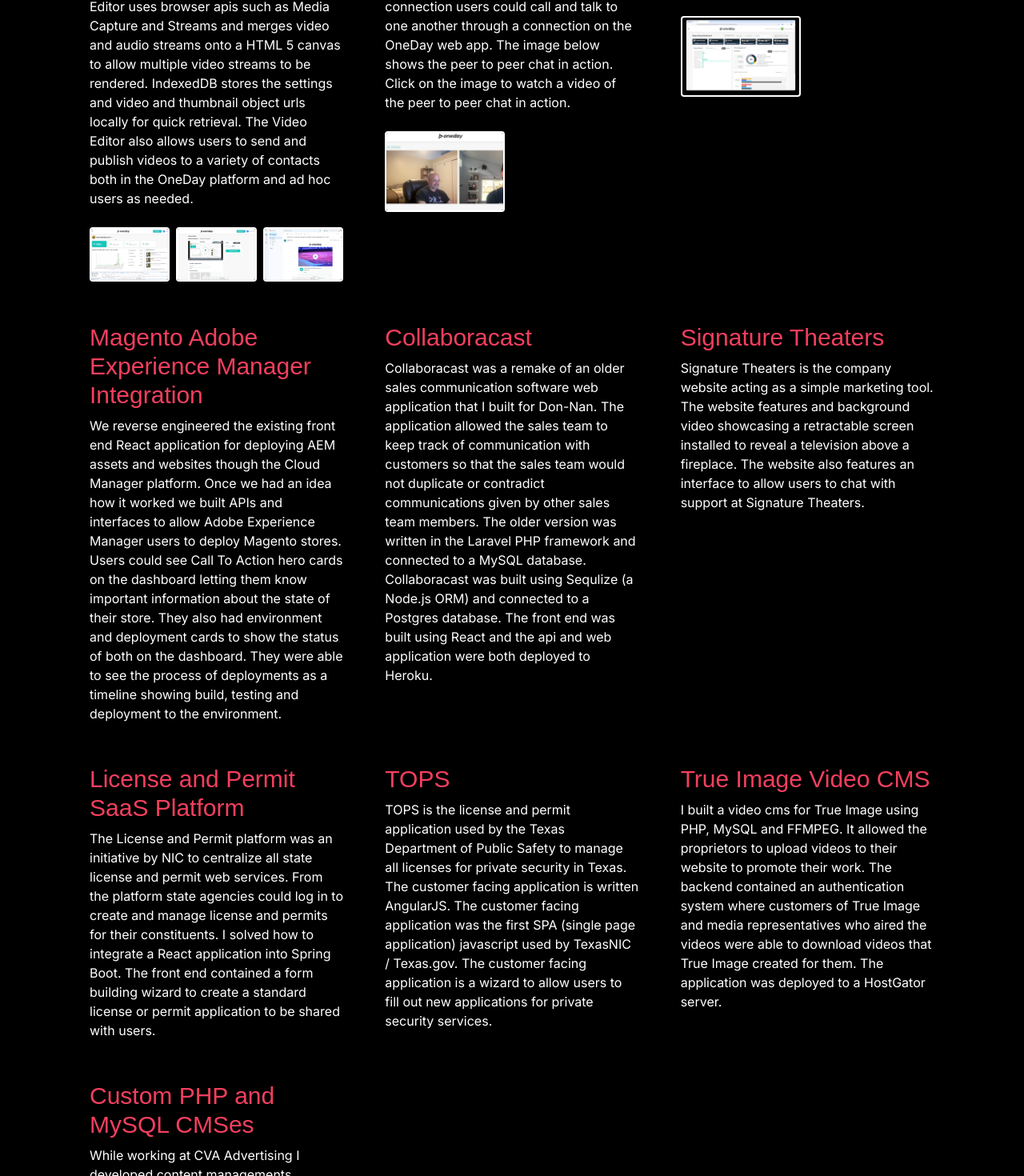
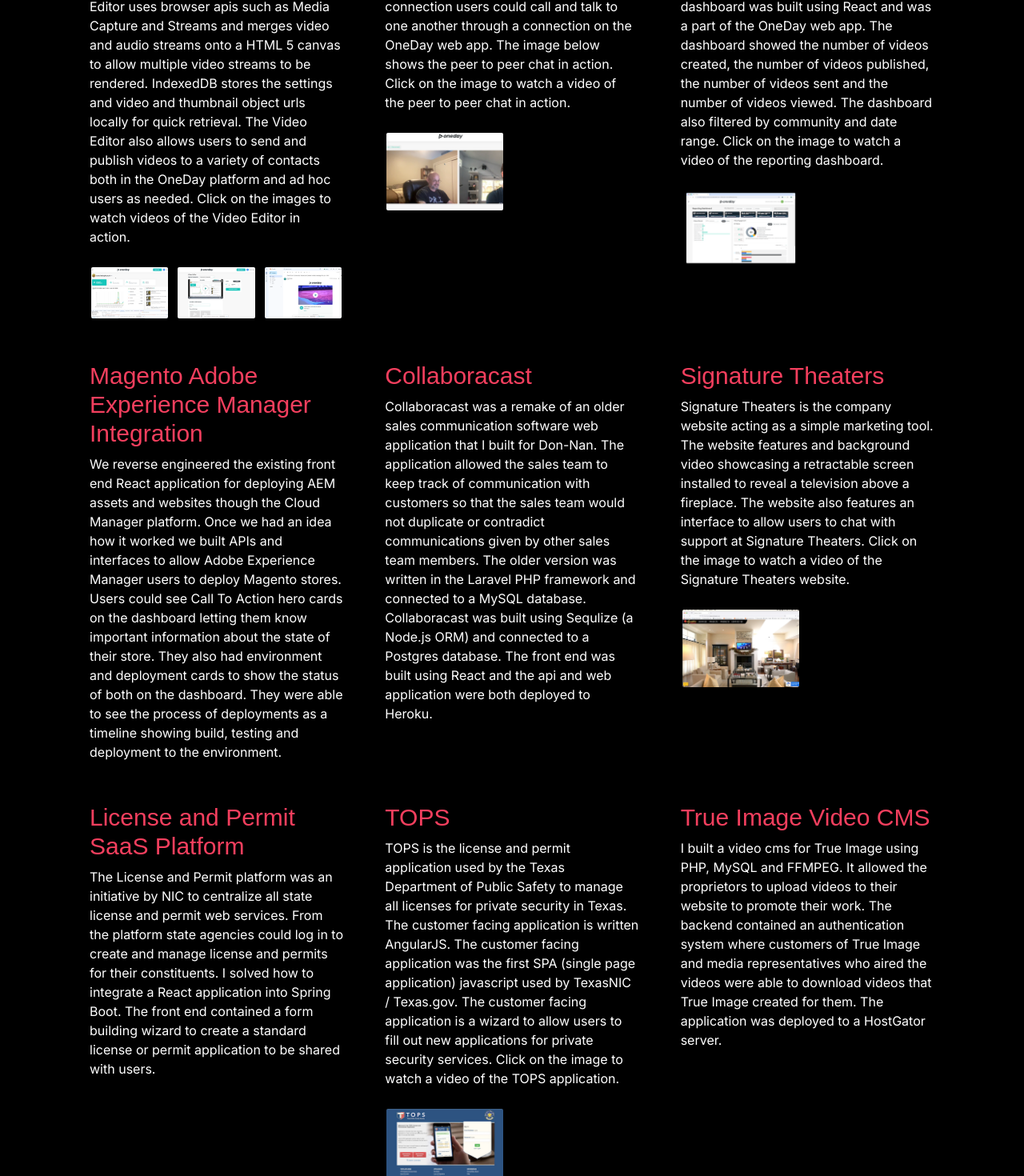
Before and after one commit to thoughtassassin/davidkrause-tech, a Next.js app: page /projects in a window 1280 px wide. Shown: the part 408-1878 px from the top of the page at 80% size. Built offline with nearby package versions, Linux system fonts and the light colour scheme; a web font is replaced by a local one.

Commit message:
Add Signature Theaters video Add TOPS video

```diff
--- a/app/components/Project.tsx
+++ b/app/components/Project.tsx
@@ -58,7 +58,7 @@ export default function Project({
                 alt={video.alt}
                 width={150}
                 height={100}
-                className="rounded border-2 border-white"
+                className="rounded border-2 border-black"
               />
             </div>
           ))}
--- a/app/data/projects.ts
+++ b/app/data/projects.ts
@@ -2,7 +2,7 @@ export const projects = [
   {
     title: "Video Editor",
     description:
-      "The Video Editor for the OneDay web app allows users to record using their webcam, upload videos, use videos from a digital library and edit them. The Video Editor uses browser apis such as Media Capture and Streams and merges video and audio streams onto a HTML 5 canvas to allow multiple video streams to be rendered. IndexedDB stores the settings and video and thumbnail object urls locally for quick retrieval. The Video Editor also allows users to send and publish videos to a variety of contacts both in the OneDay platform and ad hoc users as needed.",
+      "The Video Editor for the OneDay web app allows users to record using their webcam, upload videos, use videos from a digital library and edit them. The Video Editor uses browser apis such as Media Capture and Streams and merges video and audio streams onto a HTML 5 canvas to allow multiple video streams to be rendered. IndexedDB stores the settings and video and thumbnail object urls locally for quick retrieval. The Video Editor also allows users to send and publish videos to a variety of contacts both in the OneDay platform and ad hoc users as needed. Click on the images to watch videos of the Video Editor in action.",
     link: "",
     videos: [
       {
@@ -46,7 +46,7 @@ export const projects = [
   {
     title: "Reporting Dashboard",
     description:
-      "We built a reporting dashboard using Chart.js to create animated charts showing video usage on the OneDay platform.",
+      "We built a reporting dashboard using Chart.js to create animated charts and custom graphic legends showing video usage on the OneDay platform. The dashboard was built using React and was a part of the OneDay web app. The dashboard showed the number of videos created, the number of videos published, the number of videos sent and the number of videos viewed. The dashboard also filtered by community and date range. Click on the image to watch a video of the reporting dashboard.",
     link: "",
     videos: [
       {
@@ -73,8 +73,17 @@ export const projects = [
   {
     title: "Signature Theaters",
     description:
-      "Signature Theaters is the company website acting as a simple marketing tool. The website features and background video showcasing a retractable screen installed to reveal a television above a fireplace. The website also features an interface to allow users to chat with support at Signature Theaters.",
+      "Signature Theaters is the company website acting as a simple marketing tool. The website features and background video showcasing a retractable screen installed to reveal a television above a fireplace. The website also features an interface to allow users to chat with support at Signature Theaters. Click on the image to watch a video of the Signature Theaters website.",
     link: "",
+    videos: [
+      {
+        thumbnail: "/signature-theaters.png",
+        url: "https://kje6xzcltrtysivq.public.blob.vercel-storage.com/signature-vxR1xfhkhystPoY7AycMSHTiv918LB.mp4",
+        alt: "Signature Theaters",
+        width: 506,
+        height: 285,
+      },
+    ],
   },
   {
     title: "License and Permit SaaS Platform",
@@ -85,8 +94,17 @@ export const projects = [
   {
     title: "TOPS",
     description:
-      "TOPS is the license and permit application used by the Texas Department of Public Safety to manage all licenses for private security in Texas. The customer facing application is written AngularJS. The customer facing application was the first SPA (single page application) javascript used by TexasNIC / Texas.gov. The customer facing application is a wizard to allow users to fill out new applications for private security services.",
+      "TOPS is the license and permit application used by the Texas Department of Public Safety to manage all licenses for private security in Texas. The customer facing application is written AngularJS. The customer facing application was the first SPA (single page application) javascript used by TexasNIC / Texas.gov. The customer facing application is a wizard to allow users to fill out new applications for private security services. Click on the image to watch a video of the TOPS application.",
     link: "",
+    videos: [
+      {
+        thumbnail: "/tops.png",
+        url: "https://kje6xzcltrtysivq.public.blob.vercel-storage.com/tops-11h23g45QNmtb9QNUNf4aUHR5xFGkW.mp4",
+        alt: "TOPS",
+        width: 506,
+        height: 285,
+      },
+    ],
   },
   {
     title: "True Image Video CMS",
```
Also changed, not shown: public/signature-theaters.png (added), public/tops.png (added).
